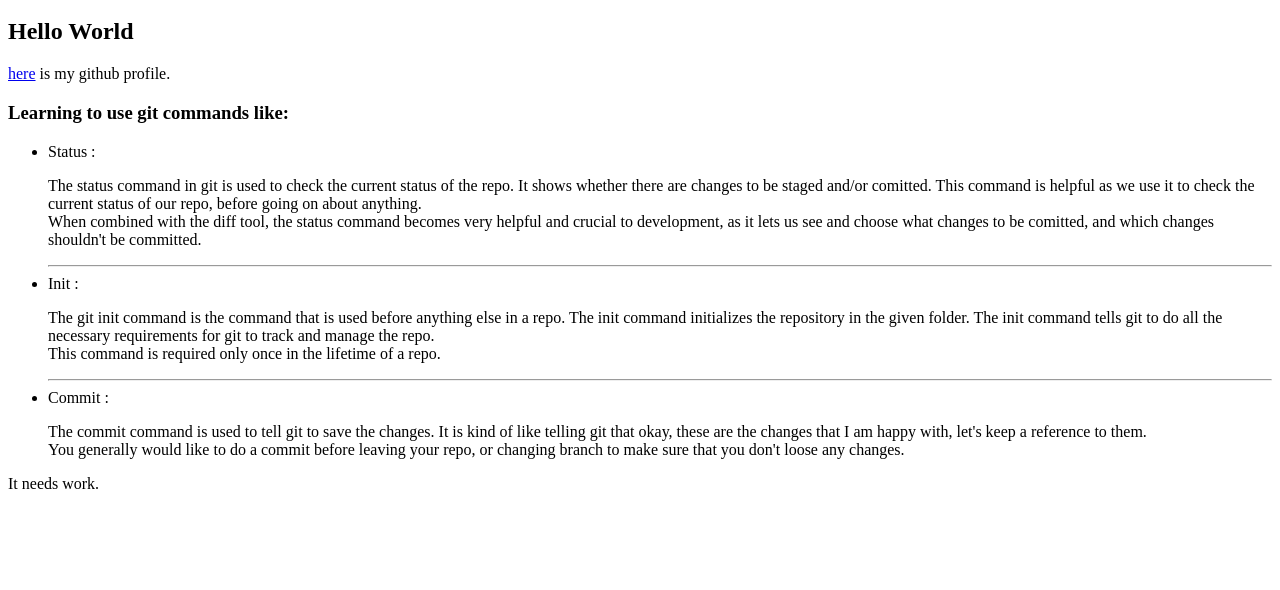
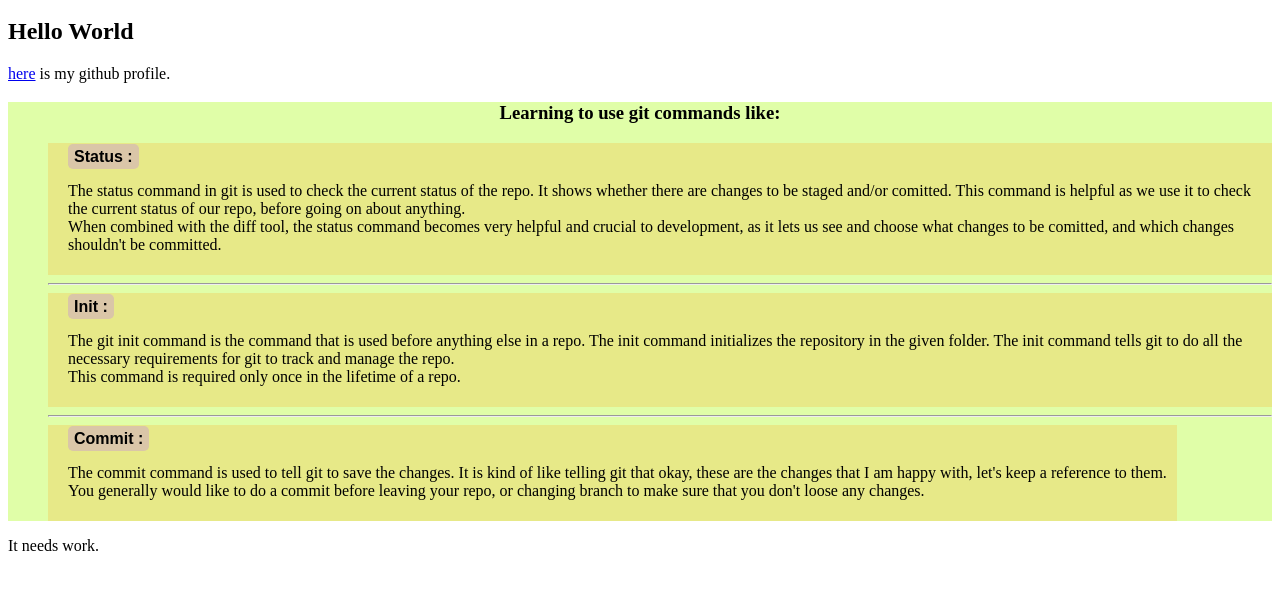
Before and after one commit to bhartiprakash081/testProject, a plain HTML site: page index.html in a window 1280 px wide. Shown: the part 48-638 px from the top of the page. Drawn offline with Linux system fonts and the light colour scheme; the site is published under a folder, as on GitHub Pages, so addresses that start at the root find nothing.

Commit message:
fixed css error

```diff
--- a/index.html
+++ b/index.html
@@ -1,7 +1,7 @@
 <html>
     <head>
         <title>Test Project</title>
-        <link rel="stylesheet" href="/main-style.css" type="text/css">
+        <link rel="stylesheet" href="main-style.css" type="text/css">
     </head>
     <body>
         <h1>This is a sample webpage to learn git and brackets.</h1>
```
